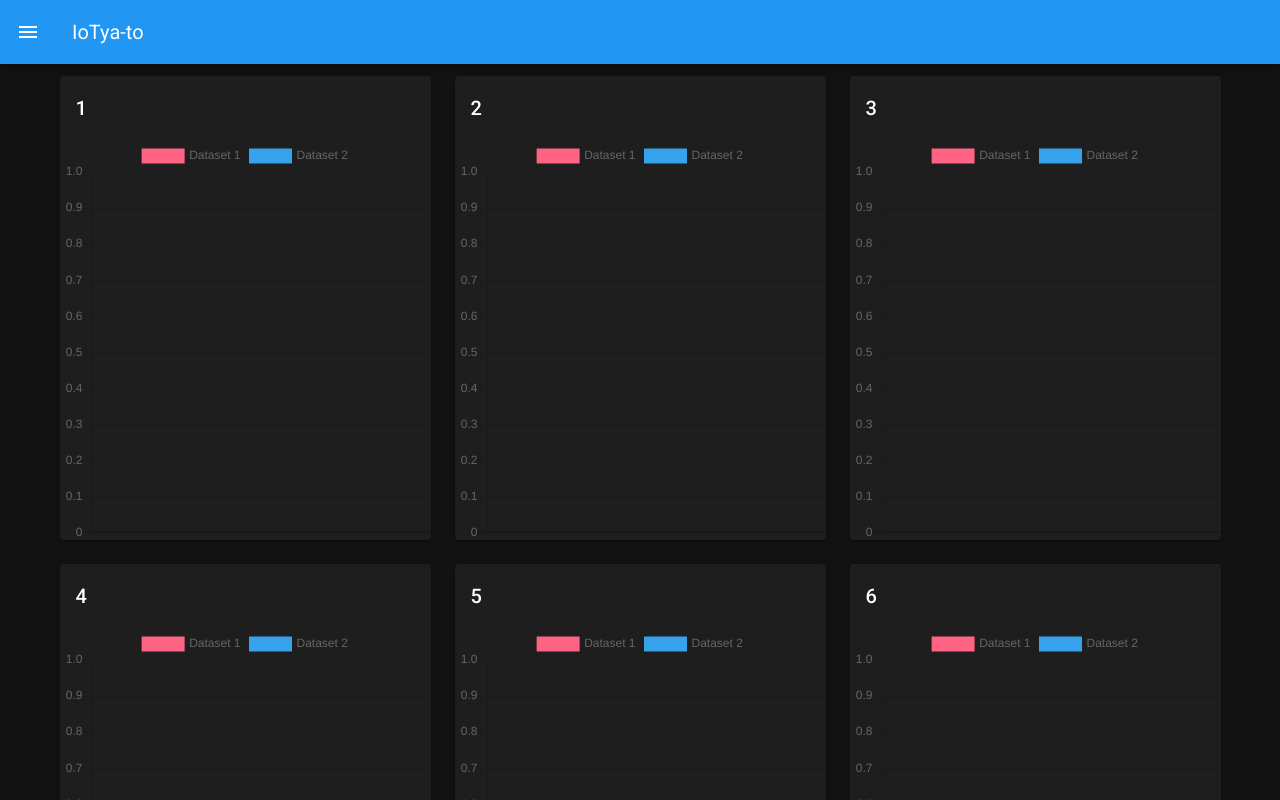
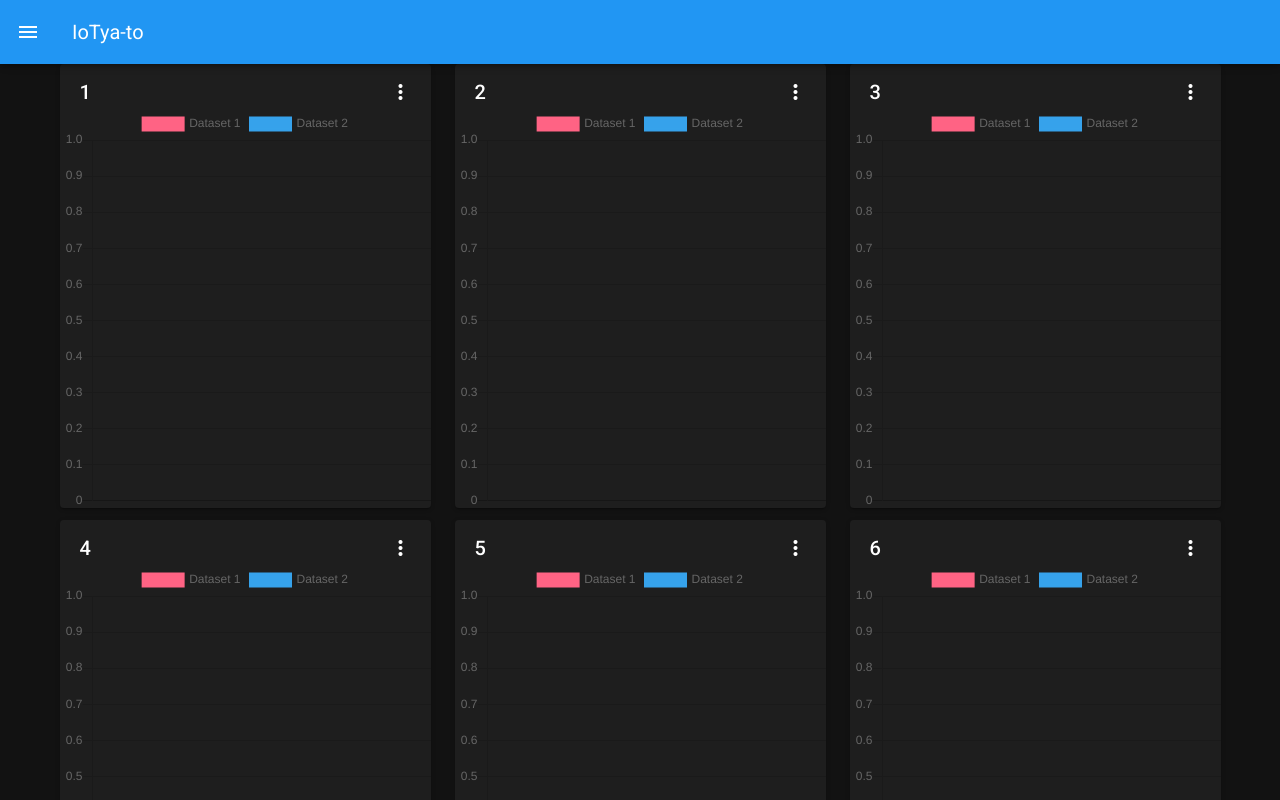
Before and after one commit to IoTya-To/IoTya-to, a Nuxt app: page / in a window 1280 px wide. Shown: the top 800 px of the page. Built offline with nearby package versions, Linux system fonts and the light colour scheme.

Commit message:
add menu btn

```diff
--- a/pages/index.vue
+++ b/pages/index.vue
@@ -4,9 +4,25 @@
       <v-row>
         <v-col v-for="n in 6" :key="n" :cols="4">
           <v-card>
-            <v-card-title>
-              {{ n }}
-            </v-card-title>
+            <v-row>
+              <v-col>
+                <v-card-title class="px-2 py-0 mx-3 my-0">
+                  {{ n }}
+                </v-card-title>
+              </v-col>
+              <v-spacer />
+              <v-layout align-center>
+                <v-col class="px-2 py-0 mx-3 my-0">
+                  <v-layout justify-end align-center>
+                    <v-btn class="px-2 py-0 mx-1 my-0" text icon>
+                      <v-icon>
+                        mdi-dots-vertical
+                      </v-icon>
+                    </v-btn>
+                  </v-layout>
+                </v-col>
+              </v-layout>
+            </v-row>
             <div>
               <streaming-chart />
             </div>
```
